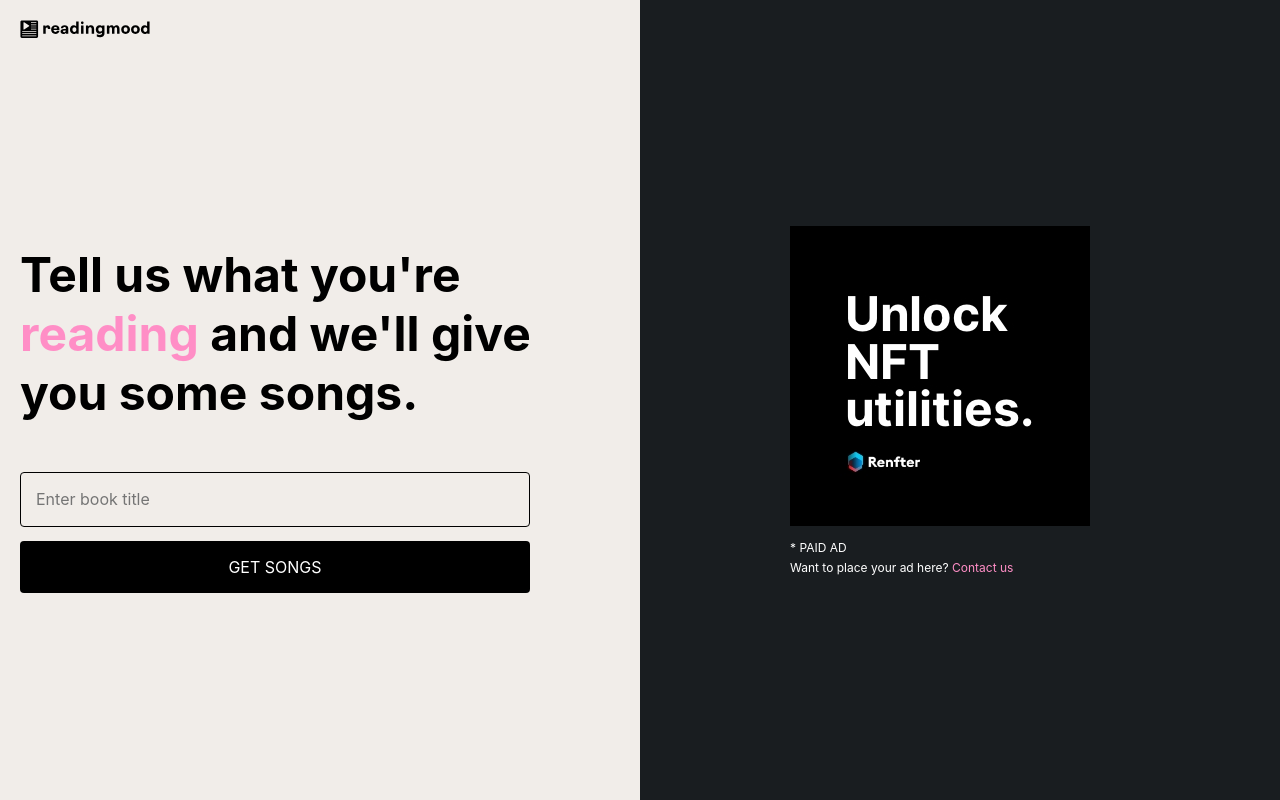
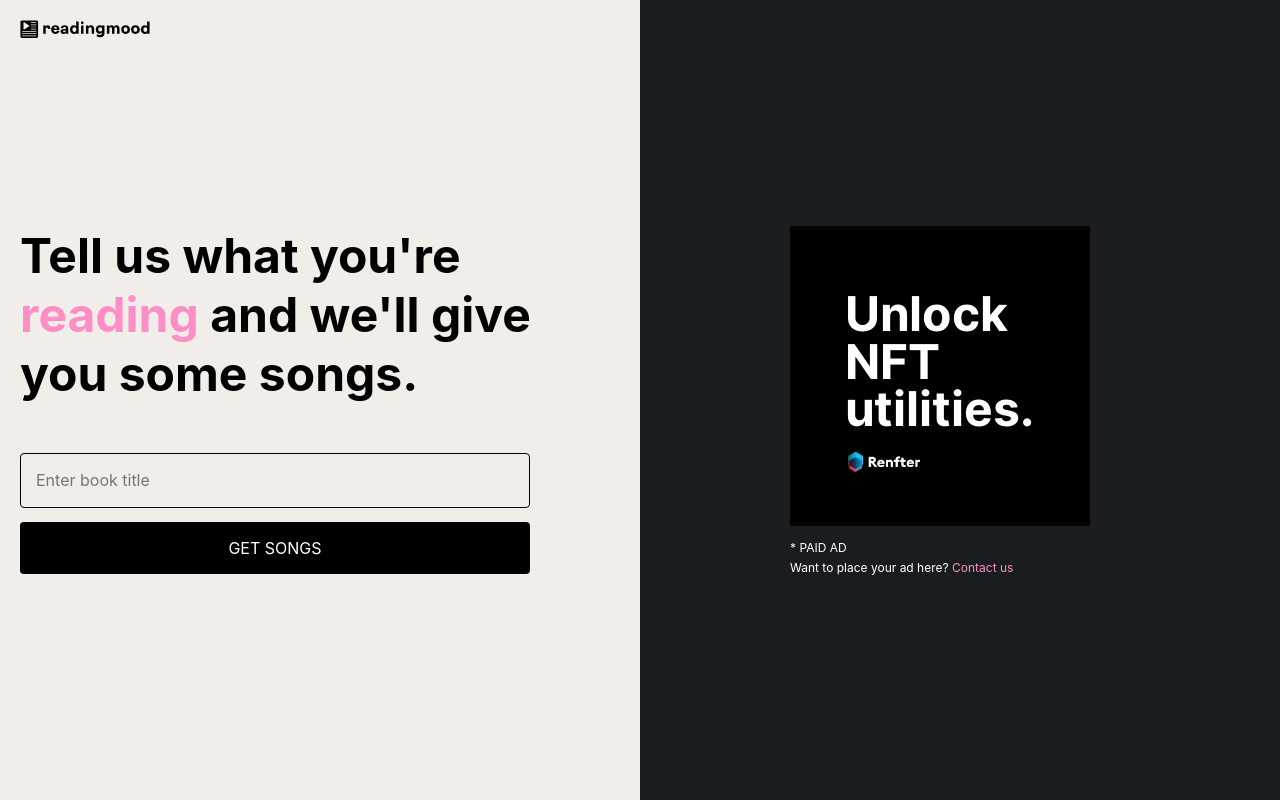
Before and after one commit to develo-pera/readingmood, a Next.js app: page / in a window 1280 px wide. Built offline with nearby package versions, Linux system fonts and the light colour scheme.

Commit message:
Align left and right content

```diff
--- a/src/components/hero/hero.module.scss
+++ b/src/components/hero/hero.module.scss
@@ -30,10 +30,14 @@
 }
 
 .main {
-  margin: 100px 0;
+  margin: 62px 0 100px;
+
+  @include breakpoint(tablet) {
+    margin: 100px 0;
+  }
 
   @include breakpoint(mobile) {
-    margin: 50px 0;
+    margin: 70px 0;
   }
 }
 
--- a/src/components/playlist/playlist.module.scss
+++ b/src/components/playlist/playlist.module.scss
@@ -8,7 +8,7 @@
   }
 
   @include breakpoint(mobile) {
-    padding: 50px 20px;
+    padding: 70px 20px;
   }
 }
 
```
